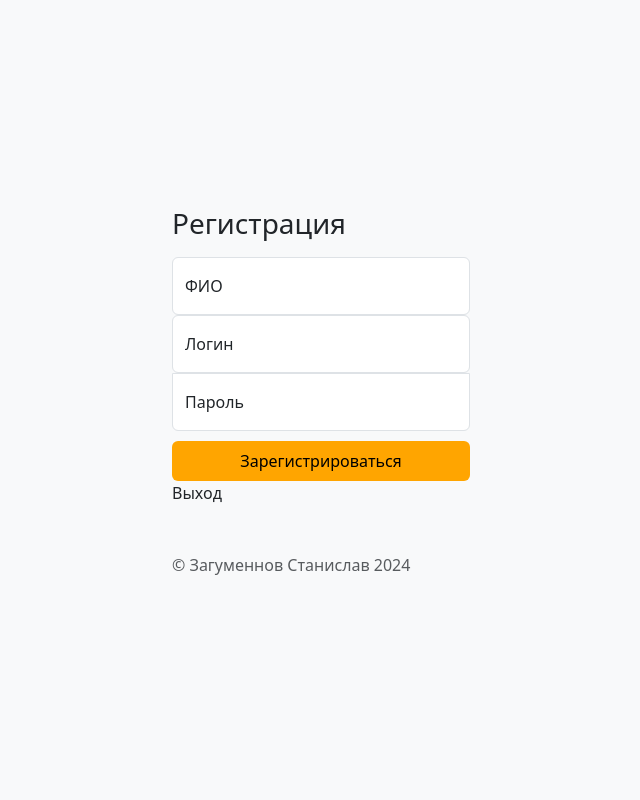
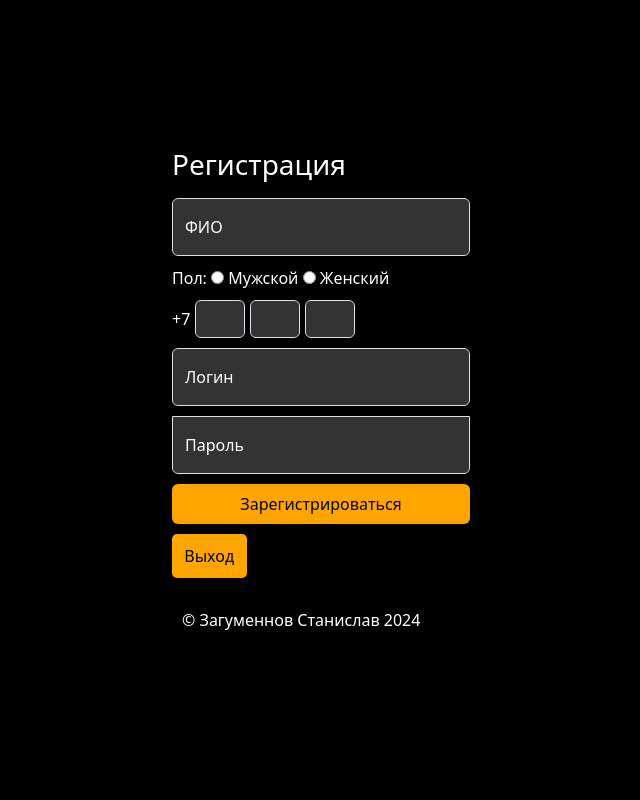
Before and after one commit to zagumenn/web-diplom, a Flask app: page /registration/ in a window 1280 px wide. Shown: the whole page, without its empty margins (319-959 px from the left). Run offline with Flask 3, Linux system fonts and the light colour scheme; some libraries are stand-ins or nearby versions.

Commit message:
Web приложение Служба Такси

```diff
--- a/src/Controllers/UserController.py
+++ b/src/Controllers/UserController.py
@@ -8,14 +8,14 @@ class UserController:
         return Users.select()
 
     @classmethod
-    def registration(cls, fullname, login, password, role_id):
+    def registration(cls, fullname, login, password, gender_id, phone):
         # Проверка логина
         if Users.select().where(Users.login == login):
             return "Пользователь с таким логином существует, попробуйте снова"
 
         # Хеширование пароля
         hash_password = hashpw(password.encode('utf-8'), gensalt()).decode('utf-8')
-        Users.create(fullname=fullname, login=login, password=hash_password, role_id=role_id)
+        Users.create(fullname=fullname, gender_id = gender_id, login=login, phone=phone, password=hash_password, role_id=2)
         return f"Пользователь {login} добавлен в систему"
 
     @classmethod
--- a/src/web/app.py
+++ b/src/web/app.py
@@ -74,25 +74,67 @@ def logout():
     return redirect('/')  # Перенаправляем на главную страницу
 
 
+# @app.route('/registration/', methods=['GET', 'POST'])
+# def registration():
+#     if request.method == 'POST':
+#         fullname = request.form['fullname']
+#         gender_id = request.form['gender']
+#         login = request.form['login']
+#         phone = request.form['phone']
+#         password = request.form['password']
+#
+#         role_id = 2  # Например, 2 - стандартная роль пользователя
+#
+#         # Попытка зарегистрировать пользователя
+#         result = UserController.registration(fullname, gender_id, phone, login, password)
+#
+#         if isinstance(result, str):  # Если это строка, значит, это сообщение об ошибке
+#             flash(result)  # Отображаем ошибку
+#             return redirect(url_for('registration'))
+#         else:
+#             flash("Регистрация прошла успешно!")
+#             return redirect(url_for('home'))
+#
+#     return render_template('registration.html')
+
 @app.route('/registration/', methods=['GET', 'POST'])
 def registration():
     if request.method == 'POST':
         fullname = request.form['fullname']
+        gender = request.form['gender']  # Получаем одно значение
+
+        # Проверяем, какой пол выбран
+        if gender == 'male':
+            gender_id = 'Мужской'
+        elif gender == 'female':
+            gender_id = 'Женский'
+        else:
+            # Если ни один не выбран, можно обработать ошибку
+            flash('Пожалуйста, выберите пол', 'error')
+            return redirect('/registration/')
+
         login = request.form['login']
+        phone = f"+7{request.form['phone1']}{request.form['phone2']}{request.form['phone3']}"
         password = request.form['password']
+
         role_id = 2  # Например, 2 - стандартная роль пользователя
 
         # Попытка зарегистрировать пользователя
-        result = UserController.registration(fullname, login, password, role_id)
+        result = UserController.registration(fullname, gender_id, phone, login, password)
 
-        if isinstance(result, str):  # Если это строка, значит, это сообщение об ошибке
-            flash(result)  # Отображаем ошибку
-            return redirect(url_for('registration'))
-        else:
-            flash("Регистрация прошла успешно!")
-            return redirect(url_for('home'))
+        # Обработка успешной регистрации (например, редирект на главную страницу)
+        if result:
+            flash('Регистрация прошла успешно!', 'success')
+            return redirect('/')
 
-    return render_template('registration.html')
+        # Обработка ошибок
+        flash('Ошибка регистрации', 'error')
+        return redirect('/registration/')
+
+    # Если метод запроса GET, возвращаем страницу регистрации
+    return render_template('registration.html')  # Убедитесь, что у вас есть шаблон registration.html
+
+
 
 @app.route('/orderCreate/')
 def orderCreate():
--- a/src/web/templates/registration.html
+++ b/src/web/templates/registration.html
@@ -1,30 +1,94 @@
+
+
 {% extends 'base.html' %}
 {% block content %}
-<body class="d-flex align-items-center py-4 bg-body-tertiary">
+<head>
+    <title>Регистрация</title>
+    <style>
+        body {
+            background-color: black; /* Черный фон */
+            color: white; /* Белый текст */
+        }
+        .form-control {
+            background-color: #333; /* Темный фон для полей ввода */
+            color: white; /* Белый текст для полей ввода */
+        }
+        .form-control::placeholder {
+            color: #aaa; /* Серый цвет для плейсхолдера */
+        }
+        .btn-primary {
+            background-color: orange; /* Цвет кнопки */
+            border: none; /* Убираем рамку */
+        }
+        .btn-primary:hover {
+            background-color: orange; /* Цвет кнопки при наведении */
+        }
+        .text-body-secondary {
+            color: #aaa; /* Серый текст для второго уровня */
+        }
+
+        .text {
+            color: white;
+            padding: 10px;
+            margin: 10px 0;
+        }
+
+        .button {
+            border-radius: 5px;
+            background-color: orange;
+            color: black;
+            border: none;
+            padding: 10px;
+            cursor: pointer;
+            margin: 10px 0;
+            width: 25%;
+        }
+
+        .form-check {
+            margin: 10px 0px;
+        }
+
+        .form-floating{
+            margin: 10px 0px;
+        }
+
+    </style>
+</head>
+<body class="d-flex align-items-center py-4">
     <main class="form-signin w-100 m-auto">
         <form action="/registration/" method="POST">
-              <title>Регистрация</title>
             <h1 class="h3 mb-3 fw-normal">Регистрация</h1>
 
             <div class="form-floating">
-                  <input type="text" name = "fullname" class="form-control" id="floatingName" placeholder="Password" required>
-                  <label for="floatingPassword">ФИО</label>
+                <input type="text" name="fullname" class="form-control" id="floatingName" placeholder="ФИО" required>
+                <label for="floatingName">ФИО</label>
+            </div>
+
+            <label class="">Пол:</label>
+            <input type="radio" name="gender" value="male" required> Мужской
+            <input type="radio" name="gender" value="female" required> Женский
+
+            <div class="form-floating">
+                <div style="display: flex; align-items: center;">
+                    <span>+7</span>
+                    <input type="text" name="phone1" class="form-control" id="phonePrefix" maxlength="3" required style="width: 50px; margin-left: 5px;">
+                    <input type="text" name="phone2" class="form-control" maxlength="3" required style="width: 50px; margin-left: 5px;">
+                    <input type="text" name="phone3" class="form-control" maxlength="3" required style="width: 50px; margin-left: 5px;">
+                </div>
+            </div>
+
+            <div class="form-floating">
+                <input type="text" name="login" class="form-control" id="floatingLogin" placeholder="Логин" required>
+                <label for="floatingLogin">Логин</label>
             </div>
             <div class="form-floating">
-                  <input type="text" name = "login" class="form-control" id="floatingInput" placeholder="User" required>
-                  <label for="floatingInput">Логин</label>
-                </div>
-                <div class="form-floating">
-                  <input type="password" name = "password" class="form-control" id="floatingPassword" placeholder="Password" required>
+                <input type="password" name="password" class="form-control" id="floatingPassword" placeholder="Пароль" required>
                 <label for="floatingPassword">Пароль</label>
             </div>
 
             <button class="btn btn-primary w-100 py-2" type="submit">Зарегистрироваться</button>
-                <a class="nav-link d-flex align-items-center gap-2" href="/">
-                Выход
-                </a>
-                <p class="mt-5 mb-3 text-body-secondary">&copy; Загуменнов Станислав 2024</p>
-
+            <button class="button" onclick="window.location.href='/'">Выход</button>
+            <p class="text">&copy; Загуменнов Станислав 2024</p>
 
             {% with messages = get_flashed_messages() %}
                 {% if messages %}
@@ -35,7 +99,6 @@
                     </ul>
                 {% endif %}
             {% endwith %}
-
         </form>
     </main>
 </body>
```
Also changed, not shown: src/web/templates/admin.html (+8 -0 lines), src/web/templates/home.html (+8 -1 lines), src/web/templates/user.html (+8 -0 lines). Lines whose indentation alone changed are shown as unchanged.
